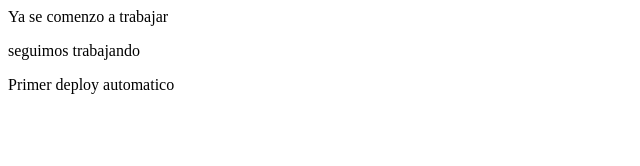
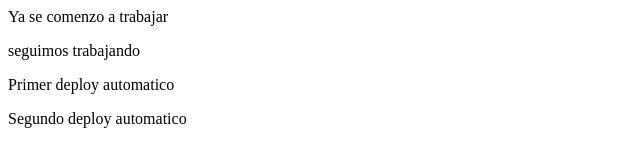
Before and after one commit to igacifuentes/branchs, a plain HTML site: page index.html in a window 1280 px wide. Shown: the whole page, without its empty margins (0-640 px from the left). Drawn offline with Linux system fonts and the light colour scheme.

Commit message:
segundo deploy

```diff
--- a/index.html
+++ b/index.html
@@ -5,5 +5,6 @@
 <p>Ya se comenzo a trabajar</p>
 <p>seguimos trabajando</p>
 <p>Primer deploy automatico</p>
+<p>Segundo deploy automatico</p>
 </body>
 </html>
```
